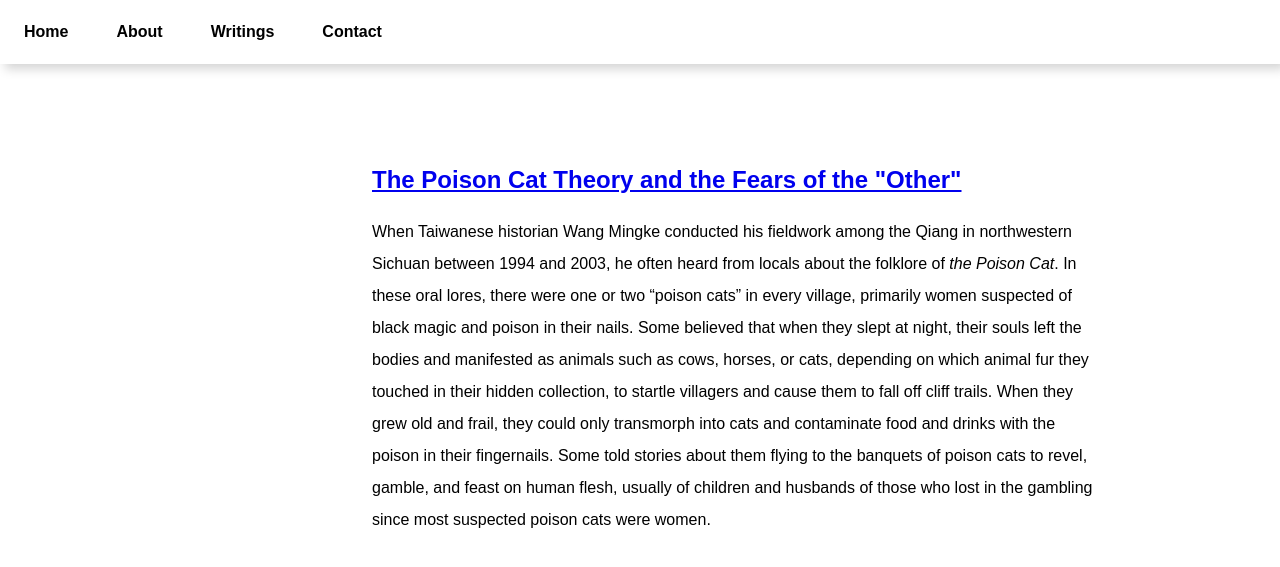
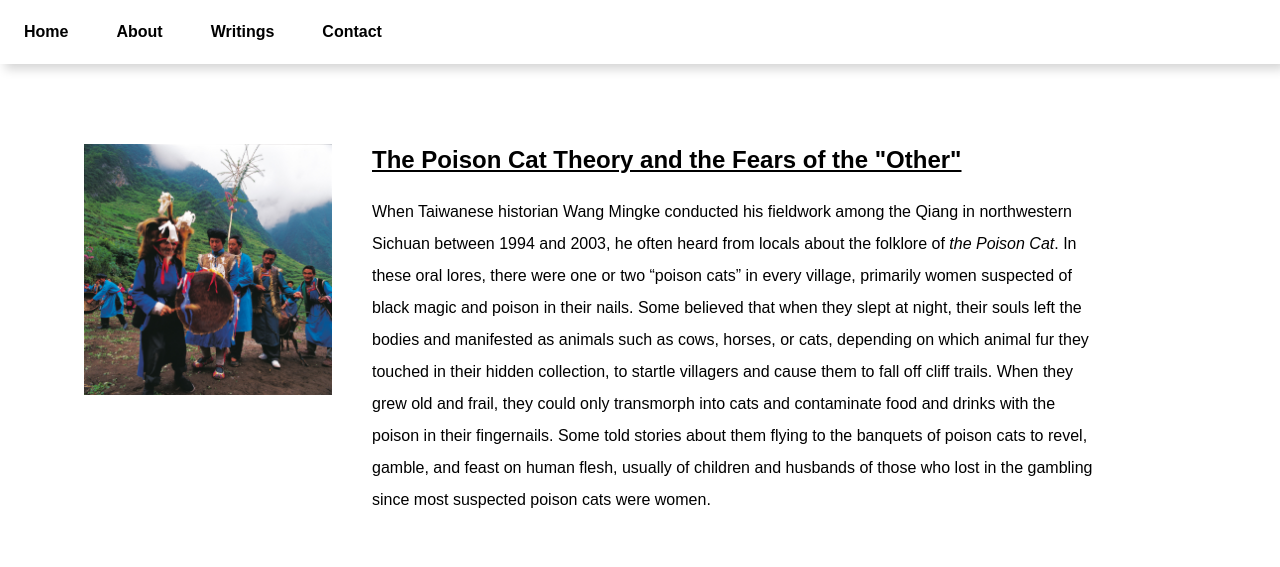
Before and after one commit to fengdiane/fengdiane.github.io, a Jekyll site: the page built from writings.html, in a window 1280 px wide. Shown: the top 567 px of the page. Built offline with Jekyll 4.4.1, drawn with Linux system fonts in a browser that asks for light colours.

Commit message:
Implement change requests

```diff
--- a/_sass/main.scss
+++ b/_sass/main.scss
@@ -44,3 +44,11 @@ figcaption {
 p:first-of-type {
     margin-top: 0;
 }
+
+.writings-post-title {
+    margin-top: 0;
+}
+
+.writings-post-title > a {
+    color: black;
+}
--- a/writings.html
+++ b/writings.html
@@ -6,12 +6,14 @@ title: Writings
 <ul class="blog-post-items">
     {% for post in site.posts %}
     <li class="blog-post-item">
-        <div class="col-3">
-            <div class="gutter"><img src="{{ post.featured-image }}" class="responsive-img" /></div>
+        <div class="col-3 col-4-md">
+            <div class="gutter">
+                <a href="{{ post.url }}"><img src="{{ post.featured-image }}" class="responsive-img" /></a>
+            </div>
         </div>
         <div class="col-8">
             <div class="gutter">
-                <h2><a href="{{ post.url }}">{{ post.title }}</a></h2>
+                <h2 class="writings-post-title"><a href="{{ post.url }}">{{ post.title }}</a></h2>
                 {{ post.excerpt }}
             </div>
         </div>
```
Also changed, not shown: _posts/2022-07-16-the-poison-cat-theory-and-the-fears-of-the-'other'.md (+3 -1 lines).
